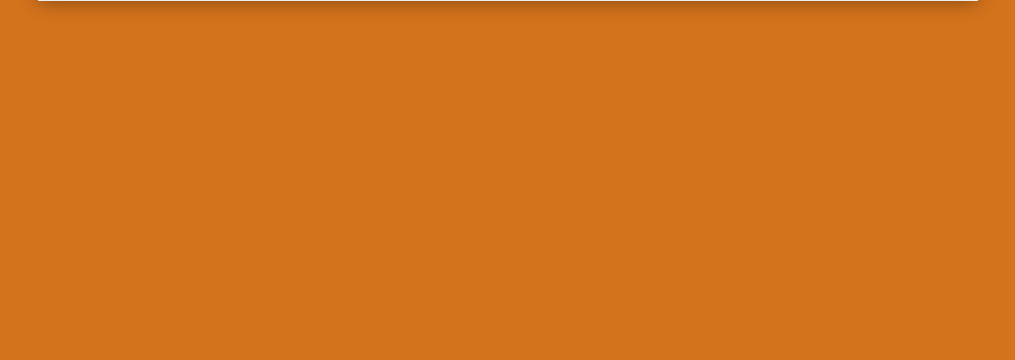
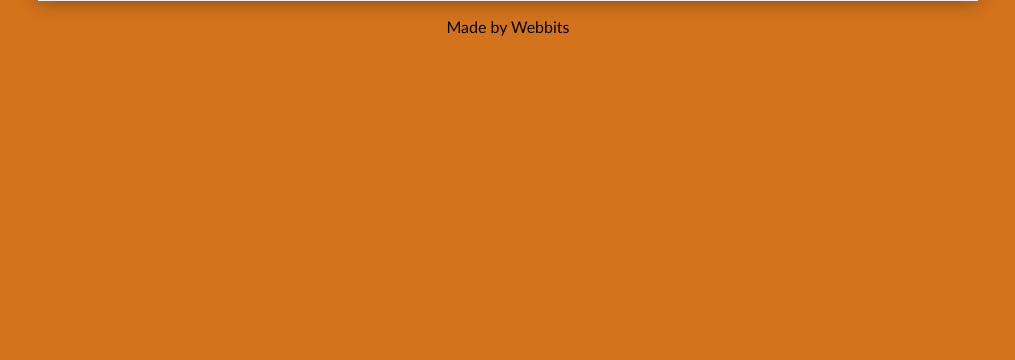
Before and after one commit to webbits-folke-palmqvist/RapidioUF, a PHP site: page / in a window 1280 px wide. Shown: the part 440-800 px from the top of the page, without its empty margins (132-1147 px from the left). Run offline with PHP 8.4, Linux system fonts and the light colour scheme.

Commit message:
Made by
La till made by webbits i botten utav sidan.

```diff
--- a/Hemsida/assets/css/main.css
+++ b/Hemsida/assets/css/main.css
@@ -50,6 +50,19 @@ body {
 	color: #EEEEEE;
 }
 
+.footer {
+	text-align: center;
+}
+
+.footer a {
+	text-decoration: none;
+	color: #000000;
+}
+
+.footer a:hover {
+	color: #EEEEEE;
+}
+
 #slideshow {
     margin-bottom: 10px;
     position: relative;
--- a/Hemsida/index.php
+++ b/Hemsida/index.php
@@ -70,6 +70,9 @@ switch ($page) {
 			}
 			?>
 			<?php include('assets/pages/'.$show_page.'.php'); ?>
+			<div class="footer">
+				<p>Made by <a href="http://webbits.nu/">Webbits</a></p>
+			</div>
 		</div>
 	</body>
 </html>
```
